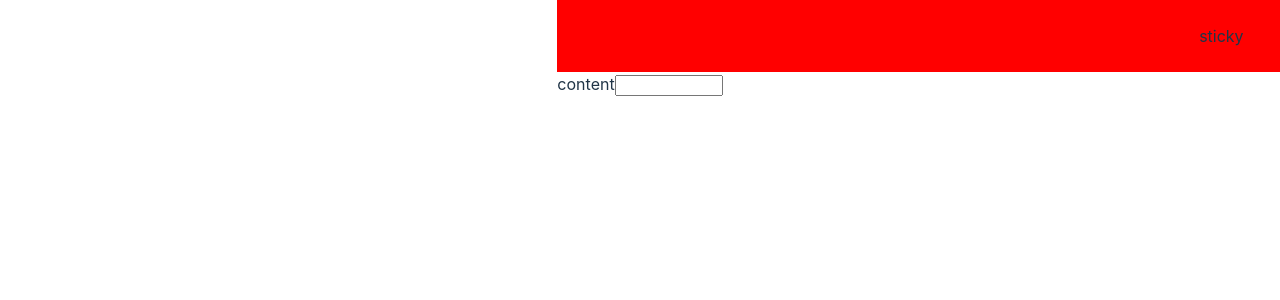
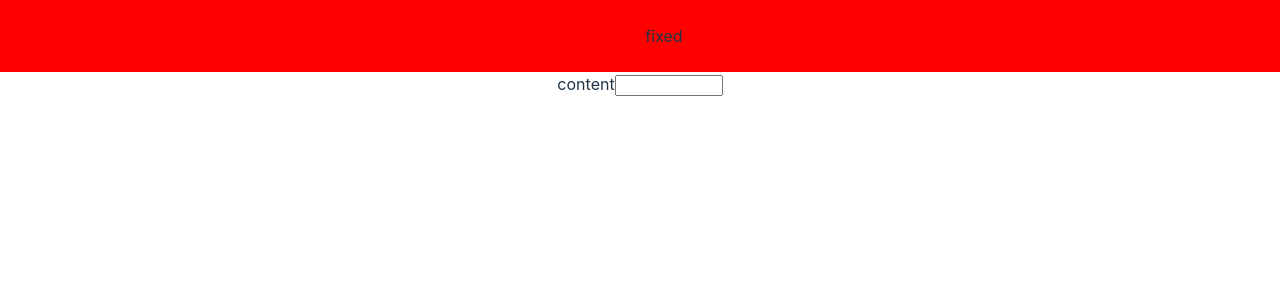
Before and after one commit to mwskwong/geo-permission-browser-behavior, a React (Vite) app: page / in a window 1280 px wide. Shown: the top 300 px of the page. Built offline with nearby package versions, Linux system fonts and the light colour scheme.

Commit message:
Update App.tsx

```diff
--- a/src/App.tsx
+++ b/src/App.tsx
@@ -8,9 +8,10 @@ export default function App() {
           width: "100%",
           position: "fixed",
           top: 0,
+          left: 0,
         }}
       >
-        sticky
+        fixed
       </div>
       <div style={{ width: "100%", height: 3000, paddingTop: 40 }}>
         content
```
